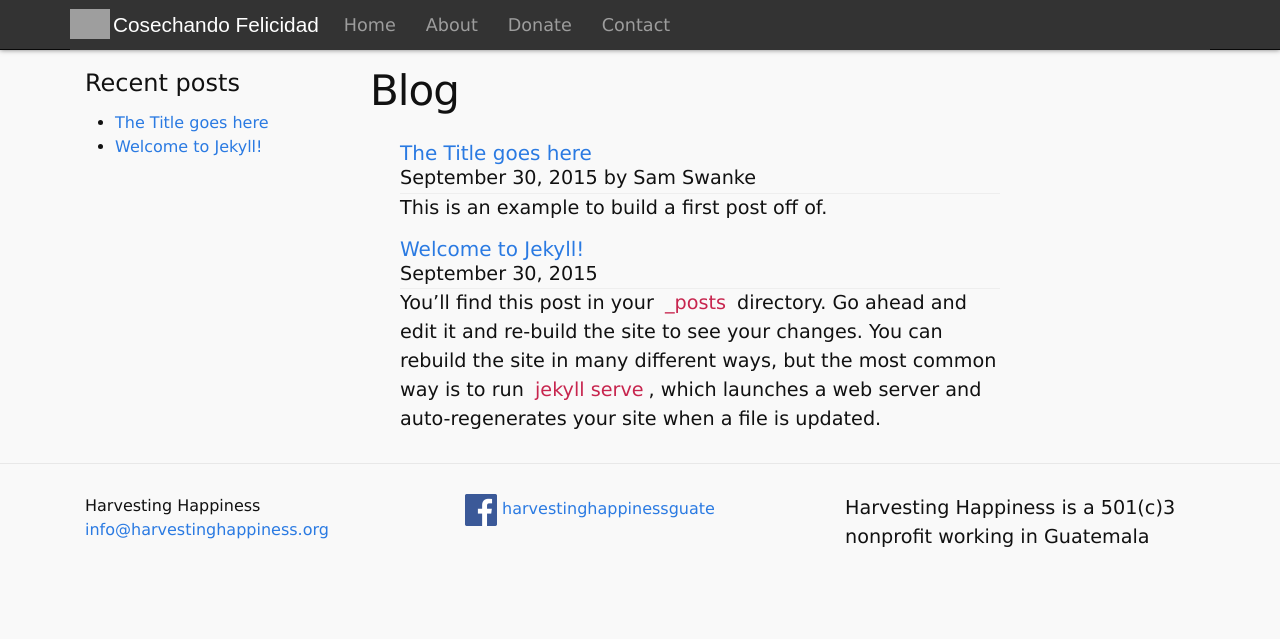
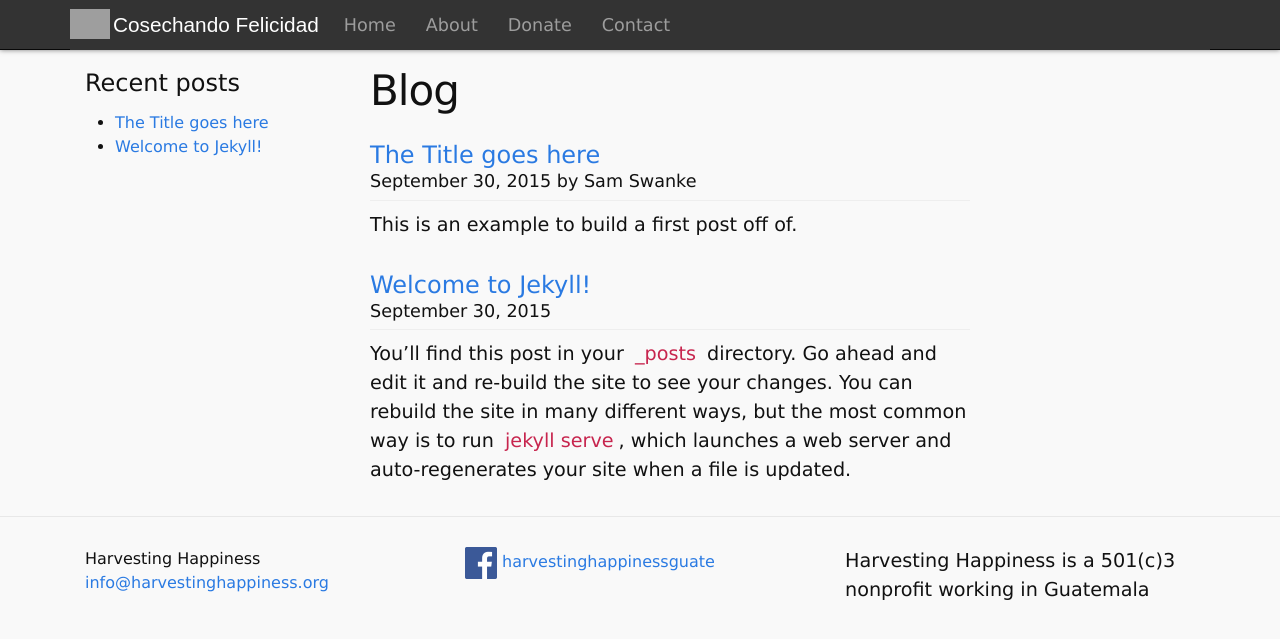
Before and after one commit to harvestinghappiness/harvestinghappiness.github.io, a Jekyll site: the page built from blog.md, in a window 1280 px wide. Shown: the top 639 px of the page. Built offline with Jekyll 4.4.1, drawn with Linux system fonts in a browser that asks for light colours.

Commit message:
Update style.css

```diff
--- a/css/style.css
+++ b/css/style.css
@@ -148,14 +148,25 @@ select {
 ul.blog {
   max-width: 600px;
   list-style: none;
+  margin: 0;
 }
 
 ul.blog h4 {
   margin: 0;
+  font-size: 1.5em;
 }
 
 .meta {
   margin: 0;
+  font-size: 1.1em;
+}
+
+hr {
+  margin: 5px 0 10px 0;
+}
+
+ul.blog li {
+  margin-bottom: 2em;
 }
 
 @media screen and (min-width: 767px) {
```
